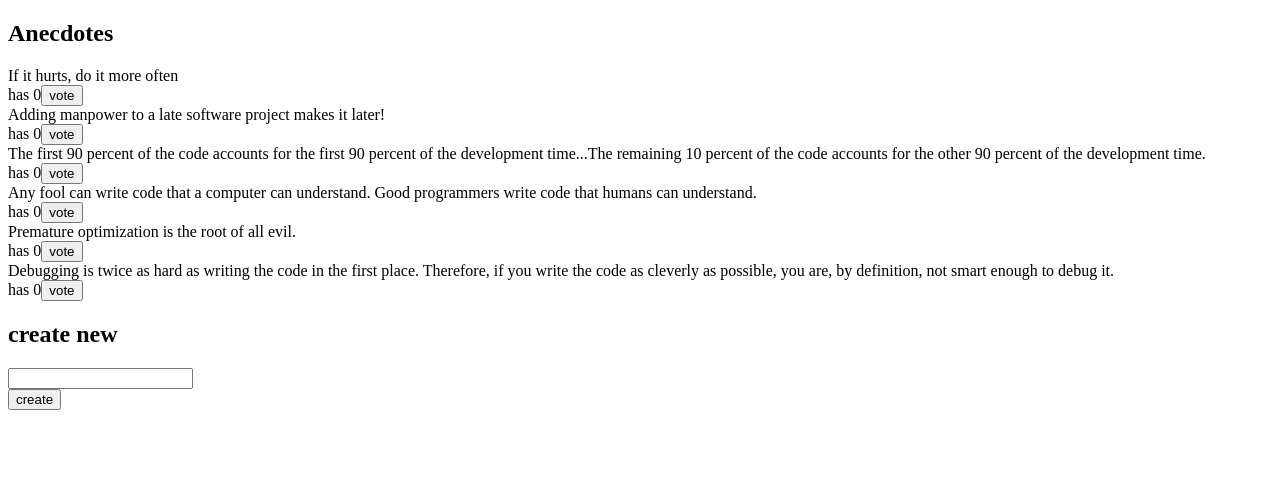
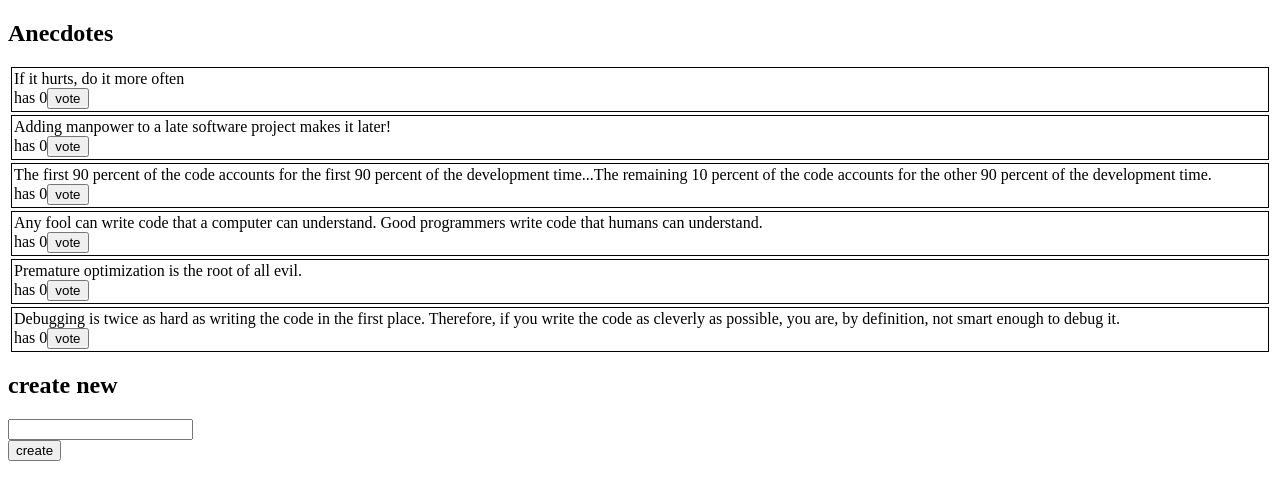
Before and after one commit to LendyAbel/Part_6, a React (Vite) app in the folder redux-anecdotes/: page / in a window 1280 px wide. Shown: the top 500 px of the page. Built offline with nearby package versions, Linux system fonts and the light colour scheme.

Commit message:
6.8: Anecdotes, step 6

```diff
--- a/redux-anecdotes/src/App.jsx
+++ b/redux-anecdotes/src/App.jsx
@@ -1,31 +1,12 @@
-import { useSelector, useDispatch } from 'react-redux'
-import { voteAnecdote } from './reducers/anecdoteReducer'
-
 import AnecdoteForm from './components/AnecdoteForm'
+import AnecdoteList from './components/AnecdoteList'
 
 const App = () => {
-  const anecdotes = useSelector(state => state)
-  const dispatch = useDispatch()
-
-  const vote = id => {
-    dispatch(voteAnecdote(id))
-  }
-
-  const anecdotesOrderedByVotes = [...anecdotes].sort((a,b)=> b.votes -a.votes)
-
   return (
     <div>
       <h2>Anecdotes</h2>
-      {anecdotesOrderedByVotes.map(anecdote => (
-        <div key={anecdote.id}>
-          <div>{anecdote.content}</div>
-          <div>
-            has {anecdote.votes}
-            <button onClick={() => vote(anecdote.id)}>vote</button>
-          </div>
-        </div>
-      ))}
-      <AnecdoteForm/>
+      <AnecdoteList />
+      <AnecdoteForm />
     </div>
   )
 }
--- /dev/null
+++ b/redux-anecdotes/src/components/AnecdoteList.jsx
@@ -0,0 +1,37 @@
+import { useSelector, useDispatch } from 'react-redux'
+import { voteAnecdote } from '../reducers/anecdoteReducer'
+
+const AnecdoteList = () => {
+  const anecdotes = useSelector(state => state)
+  const dispatch = useDispatch()
+
+  const vote = id => {
+    dispatch(voteAnecdote(id))
+  }
+
+  const anecdotesOrderedByVotes = [...anecdotes].sort(
+    (a, b) => b.votes - a.votes
+  )
+
+  const style = {
+    padding: 2,
+    border: 'solid',
+    borderWidth: 1,
+    margin: 3,
+  }
+  return (
+    <div>
+      {anecdotesOrderedByVotes.map(anecdote => (
+        <div key={anecdote.id} style={style}>
+          <div>{anecdote.content}</div>
+          <div>
+            has {anecdote.votes}
+            <button onClick={() => vote(anecdote.id)}>vote</button>
+          </div>
+        </div>
+      ))}
+    </div>
+  )
+}
+
+export default AnecdoteList
```
